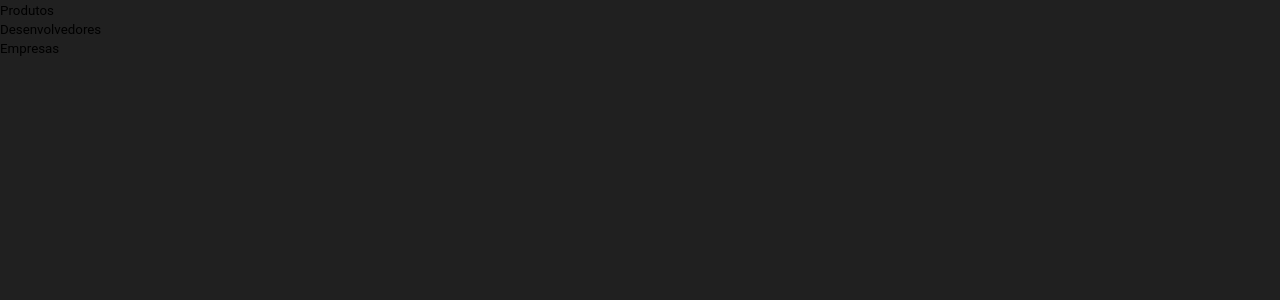
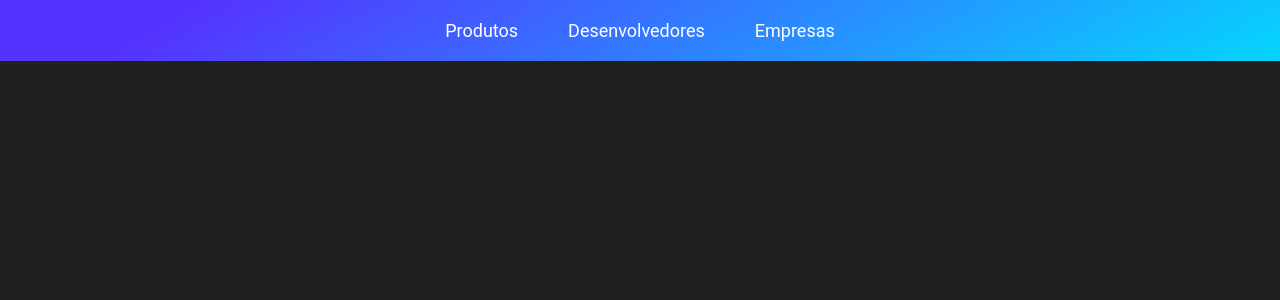
Before and after one commit to dannyelgjl/Menu-Stripe-Clone, a React (Create React App) app: page / in a window 1280 px wide. Shown: the top 300 px of the page. Built offline with nearby package versions, Linux system fonts and the light colour scheme.

Commit message:
navbar/dropdown styling

```diff
--- a/src/components/Dropdown/Option.js
+++ b/src/components/Dropdown/Option.js
@@ -1,5 +1,5 @@
 import React from "react";
 
 export function DropdownOption({ name, content: Content }) {
-  return <button>{name}</button>;
+  return <button className="dropdown-option">{name}</button>;
 }
--- a/src/components/NavBar/index.js
+++ b/src/components/NavBar/index.js
@@ -1,10 +1,11 @@
 import React from "react";
 
-import { Container } from "./styles";
+import { Container, DropdownStyles } from "./styles";
 import { DropdownOption } from "../Dropdown";
 
 function NavBar() {
   return (
+    <DropdownStyles>
       <Container>
         <ul>
           <li>
@@ -23,6 +24,7 @@ function NavBar() {
           </li>
         </ul>
       </Container>
+    </DropdownStyles>
   );
 }
 
--- a/src/components/NavBar/styles.js
+++ b/src/components/NavBar/styles.js
@@ -1,3 +1,29 @@
 import styled from "styled-components";
 
-export const Container = styled.div``;
+export const Container = styled.nav`
+  background: linear-gradient(150deg, #53f 15%, #05d5ff);
+
+  > ul {
+    display: flex;
+    align-items: center;
+    justify-content: center;
+
+    padding: 0 21px;
+  }
+`;
+
+export const DropdownStyles = styled.div`
+  .dropdown-option {
+    padding: 20px 25px;
+    outline: 0;
+    color: #fff;
+    font-size: 18px;
+
+    transition: opacity 0.2s;
+
+    &:hover,
+    &:focus {
+      opacity: 0.55;
+    }
+  }
+`;
```
Lines whose indentation alone changed are shown as unchanged.
